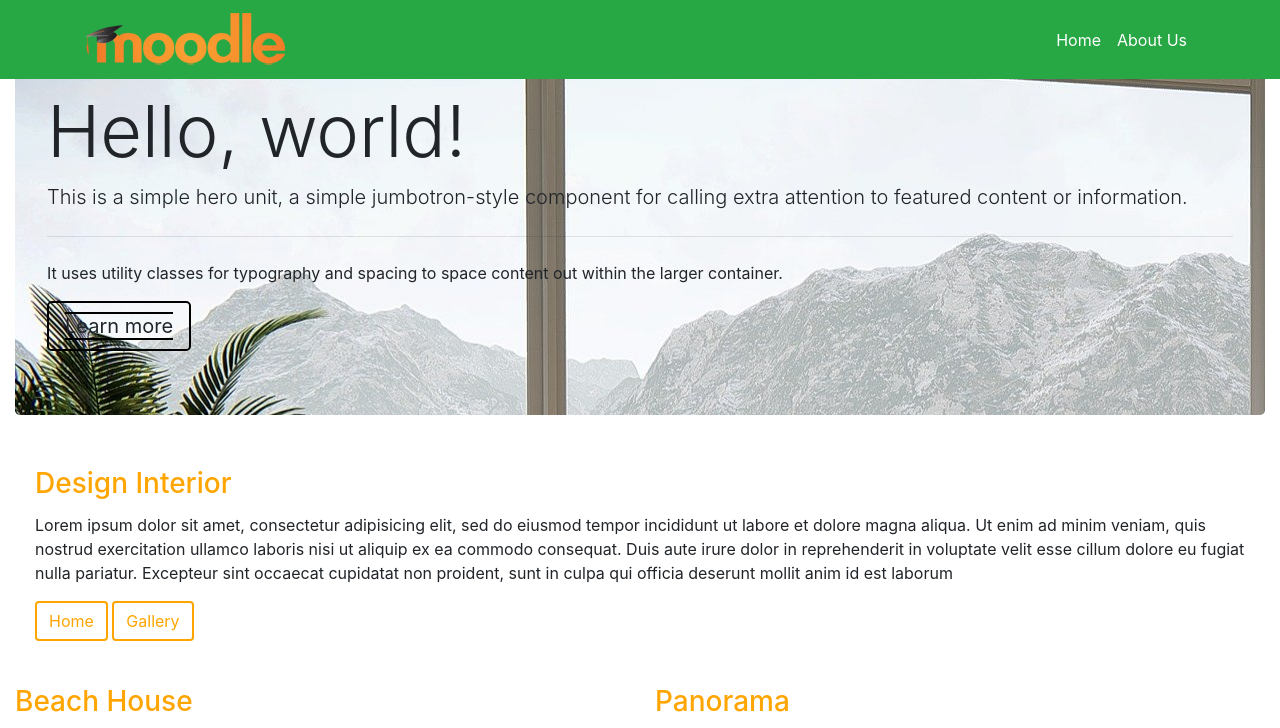
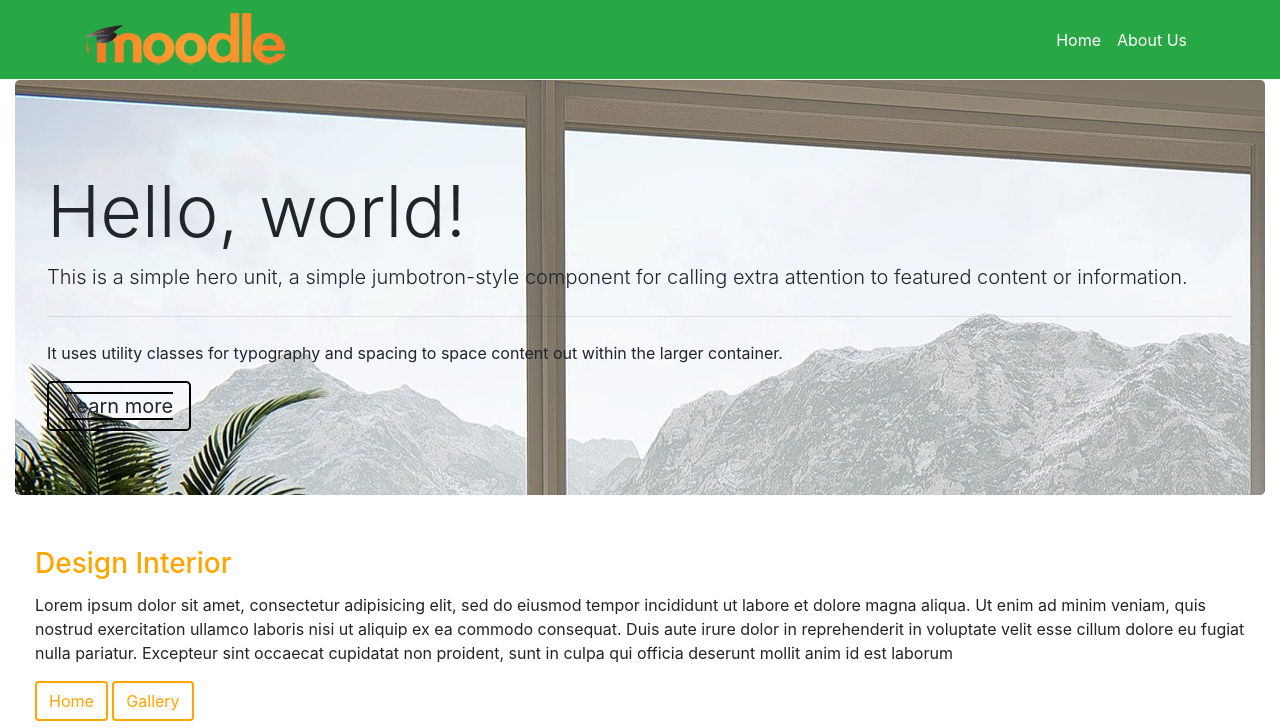
Before and after one commit to piyan032/Project2Bootstrap, a plain HTML site: page index.html in a window 1280 px wide. Shown: the top 728 px of the page. Drawn offline with nearby package versions, Linux system fonts and the light colour scheme.

Commit message:
memberi jarak atas pada jumbotron pada file index.html

```diff
--- a/index.html
+++ b/index.html
@@ -43,7 +43,7 @@
 
 		<!---		Jumbotron			-->
 	<div class="row">
-		<div class="col-sm-12">
+		<div class="col-sm-12" style="padding-top: 5rem;">
 			<div class="jumbotron" style="background-image: url(img/apartment.jpg)">
 				<br>
 				<h1 class="display-3">Hello, world!</h1>
```
